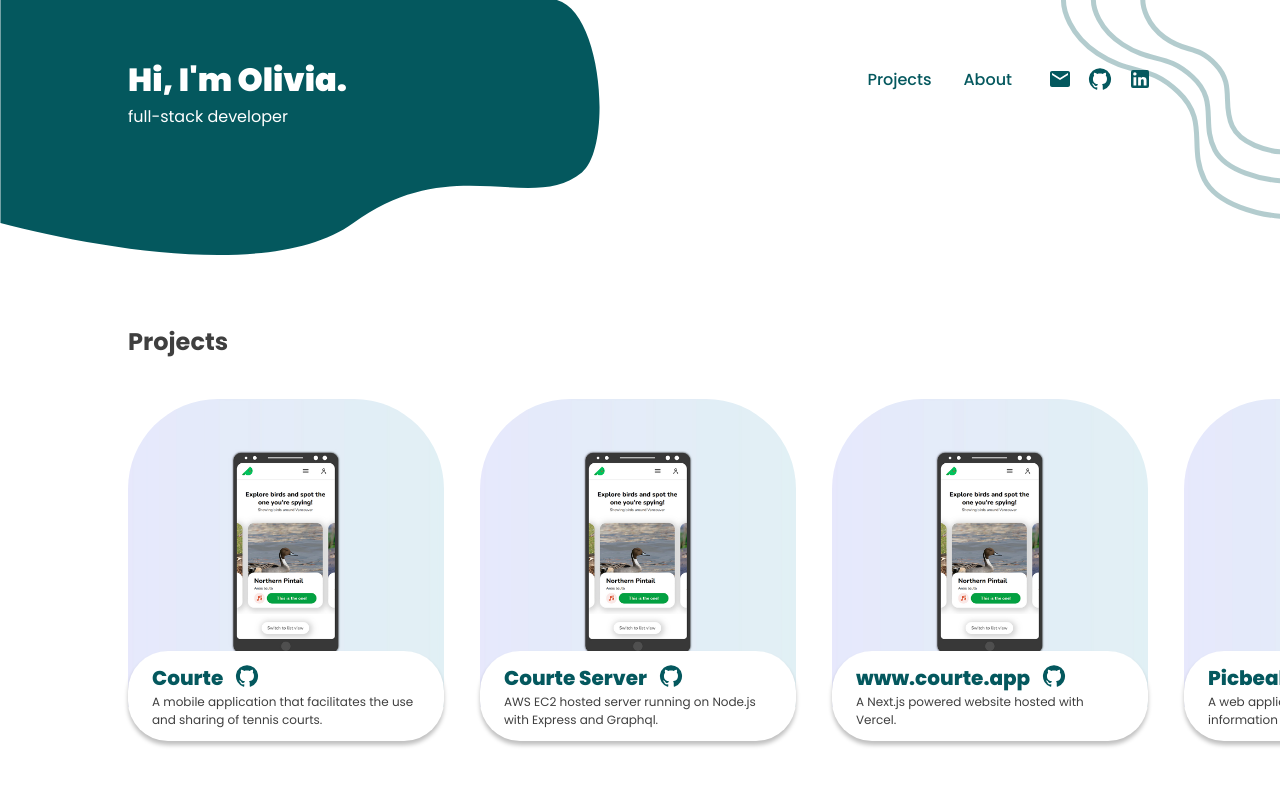
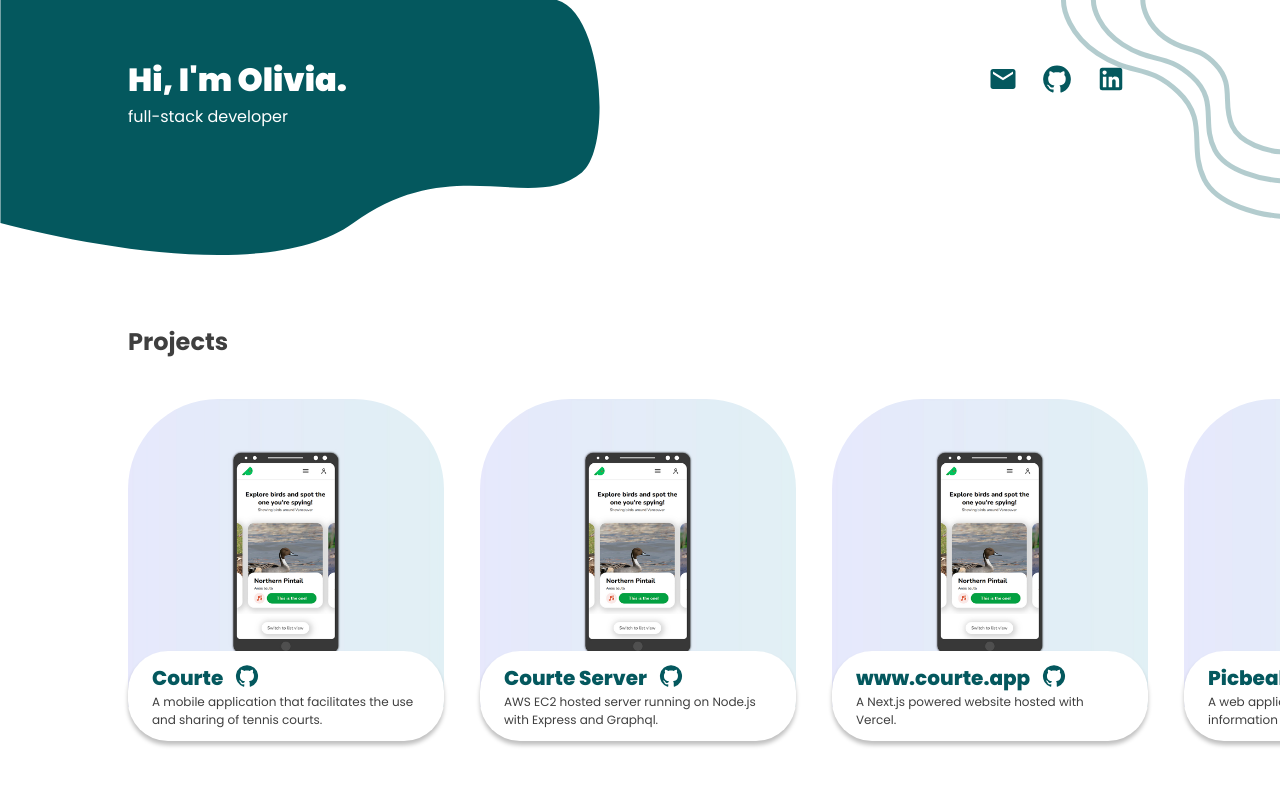
Before and after one commit to olimarie21/ou_portfolio, a Next.js app: page / in a window 1280 px wide. Shown: the top 786 px of the page. Built offline with nearby package versions, Linux system fonts and the light colour scheme.

Commit message:
Adds menu links

```diff
--- a/components/header/MainNav.js
+++ b/components/header/MainNav.js
@@ -7,14 +7,15 @@ const MainNav = () => {
 	return (
 		<Nav>
 			<Container>
-				<MainMenu>
+				{/* Temporarily remove nav items */}
+				{/* <MainMenu>
 					<ListItem>
 						<a href='#'>Projects</a>
 					</ListItem>
 					<ListItem>
 						<a href='#'>About</a>
 					</ListItem>
-				</MainMenu>
+				</MainMenu> */}
 
 				<SocialNav />
 			</Container>
@@ -57,7 +58,7 @@ const Container = styled.nav`
 		align-items: start;
 		position: absolute;
 		top: 0;
-		right: 10vw;
+		right: 12vw;
 		padding-top: 8vh;
 	}
 `
@@ -82,6 +83,11 @@ const ListItem = styled.li`
 	display: flex;
 	justify-content: center;
 	align-items: center;
+
+	:hover {
+		font-weight: 600;
+		transform: scale(1.1);
+	}
 `
 
 export default MainNav
--- a/components/header/MobileMenu.js
+++ b/components/header/MobileMenu.js
@@ -7,23 +7,39 @@ import EmailIcon from '@mui/icons-material/Email'
 const MobileMenu = () => {
 	return (
 		<Container>
-			<MainMenu>
+			{/* Temporarily remove nav items */}
+			{/* <MainMenu>
 				<MainItem>
 					<a href='#'>Projects</a>
 				</MainItem>
 				<MainItem>
 					<a href='#'>About</a>
 				</MainItem>
-			</MainMenu>
+			</MainMenu> */}
 			<SocialIcons>
 				<ListItem>
+					<a
+						href='mailto:olivia.underdah@gmail.com'
+						target='_blank'
+						rel='noreferrer'>
 						<EmailIcon />
+					</a>
 				</ListItem>
 				<ListItem>
+					<a
+						href='https://github.com/olimarie21'
+						target='_blank'
+						rel='noreferrer'>
 						<GitHubIcon />
+					</a>
 				</ListItem>
 				<ListItem>
+					<a
+						href='https://www.linkedin.com/in/oliviaunderdah/'
+						target='_blank'
+						rel='noreferrer'>
 						<LinkedInIcon />
+					</a>
 				</ListItem>
 			</SocialIcons>
 		</Container>
@@ -69,7 +85,8 @@ const MainItem = styled.li`
 
 const SocialIcons = styled.ul`
 	display: flex;
-	gap: 32px;
+	flex-direction: column;
+	gap: 62px;
 	margin: 0;
 	padding: 0;
 `
@@ -78,12 +95,21 @@ const ListItem = styled.li`
 	list-style: none;
 	padding: 0;
 	margin: 0;
-	font-size: 16px;
+	// font-size: 16px;
 	font-family: ${font};
 	font-weight: 600;
 	color: ${globalColor.primary};
+	// display: flex;
+
+	a {
 		display: flex;
 		justify-content: center;
 		align-items: center;
+
+		svg {
+			height: 40px;
+			width: 40px;
+		}
+	}
 `
 export default MobileMenu
--- a/components/header/SocialNav.js
+++ b/components/header/SocialNav.js
@@ -1,5 +1,5 @@
 import styled from 'styled-components'
-import { globalColor, H1, font } from '../../styles/Styles'
+import { globalColor, font } from '../../styles/Styles'
 import GitHubIcon from '@mui/icons-material/GitHub'
 import LinkedInIcon from '@mui/icons-material/LinkedIn'
 import EmailIcon from '@mui/icons-material/Email'
@@ -8,13 +8,28 @@ const SocialNav = () => {
 	return (
 		<SocialIcons>
 			<ListItem>
-				<EmailIcon />
+				<a
+					href='mailto:olivia.underdah@gmail.com'
+					target='_blank'
+					rel='noreferrer'>
+					<EmailIcon />
+				</a>
 			</ListItem>
 			<ListItem>
-				<GitHubIcon />
+				<a
+					href='https://github.com/olimarie21'
+					target='_blank'
+					rel='noreferrer'>
+					<GitHubIcon />
+				</a>
 			</ListItem>
 			<ListItem>
-				<LinkedInIcon />
+				<a
+					href='https://www.linkedin.com/in/oliviaunderdah/'
+					target='_blank'
+					rel='noreferrer'>
+					<LinkedInIcon />
+				</a>
 			</ListItem>
 		</SocialIcons>
 	)
@@ -22,23 +37,37 @@ const SocialNav = () => {
 
 const SocialIcons = styled.ul`
 	display: flex;
-	gap: 16px;
+	gap: 24px;
 	height: 30px;
 	margin: 0;
 	padding: 0 0 0 16px;
+	z-index: 10;
 `
 
 const ListItem = styled.li`
 	list-style: none;
 	padding: 0;
 	margin: 0;
-	font-size: 16px;
+	// font-size: 20px;
 	font-family: ${font};
 	font-weight: 600;
 	color: ${globalColor.primary};
 	display: flex;
-	justify-content: center;
-	align-items: center;
+
+	a {
+		display: flex;
+		justify-content: center;
+		align-items: center;
+
+		svg {
+			height: 30px;
+			width: 30px;
+		}
+
+		:hover {
+			transform: scale(1.1);
+		}
+	}
 `
 
 export default SocialNav
```
Lines whose indentation alone changed are shown as unchanged.
